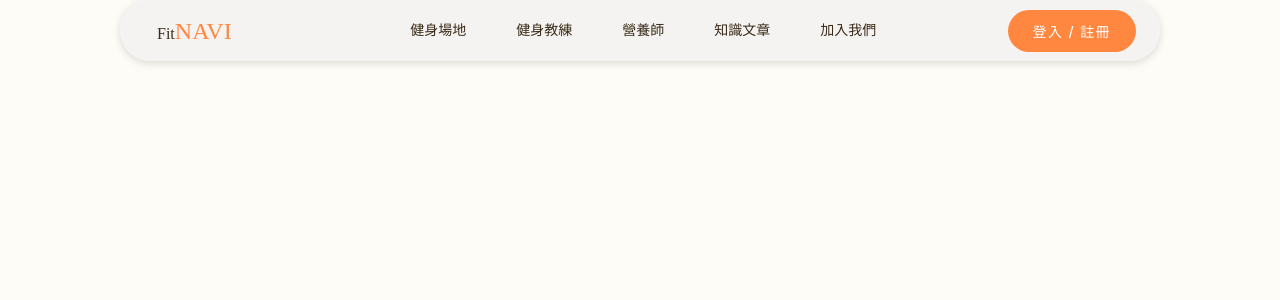
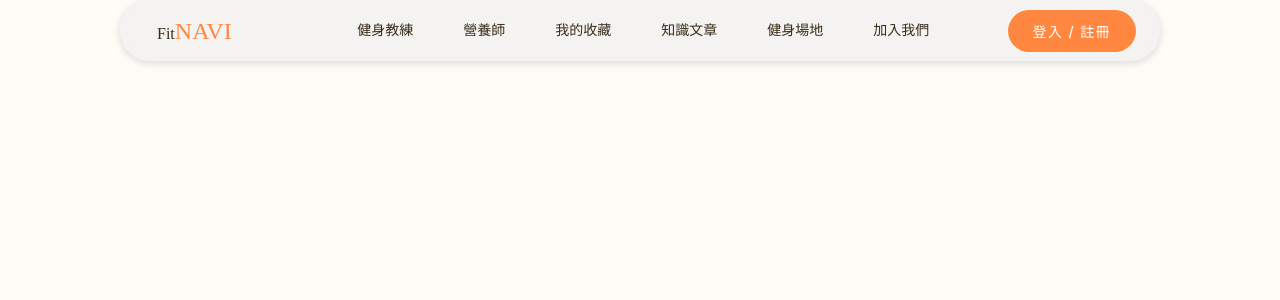
Before and after one commit to jodi0813/fitnaviTeam, a React (Vite) app: page / in a window 1280 px wide. Shown: the top 300 px of the page. Built offline with nearby package versions, Linux system fonts and the light colour scheme.

Commit message:
修改navbar

```diff
--- a/src/fitnavi/Navbar/Navbar.jsx
+++ b/src/fitnavi/Navbar/Navbar.jsx
@@ -12,9 +12,7 @@ function Navbar() {
             </Link>
 
             <ul className="menu">
-          <li>
-            <Link to="/centerMap">健身場地</Link>
-          </li>
+
               <li>
                 <Link to="/coach">健身教練</Link>
               </li>
@@ -22,7 +20,13 @@ function Navbar() {
                 <Link>營養師</Link>
               </li>
               <li>
+                <Link>我的收藏</Link>
+              </li>
+              <li>
                 <Link to='/article'>知識文章</Link>
+              </li>
+              <li>
+                <Link to="/centerMap">健身場地</Link>
               </li>
               <li>
                 <Link>加入我們</Link>
```
Lines whose indentation alone changed are shown as unchanged.
